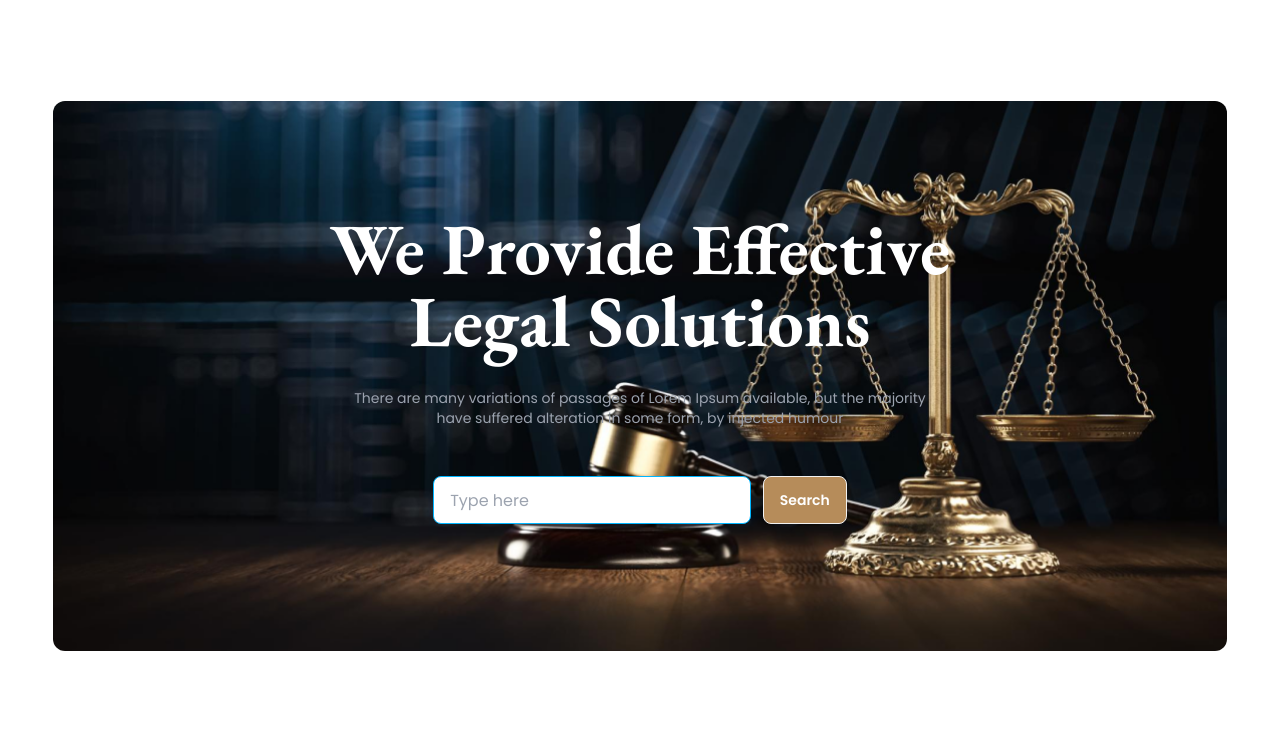
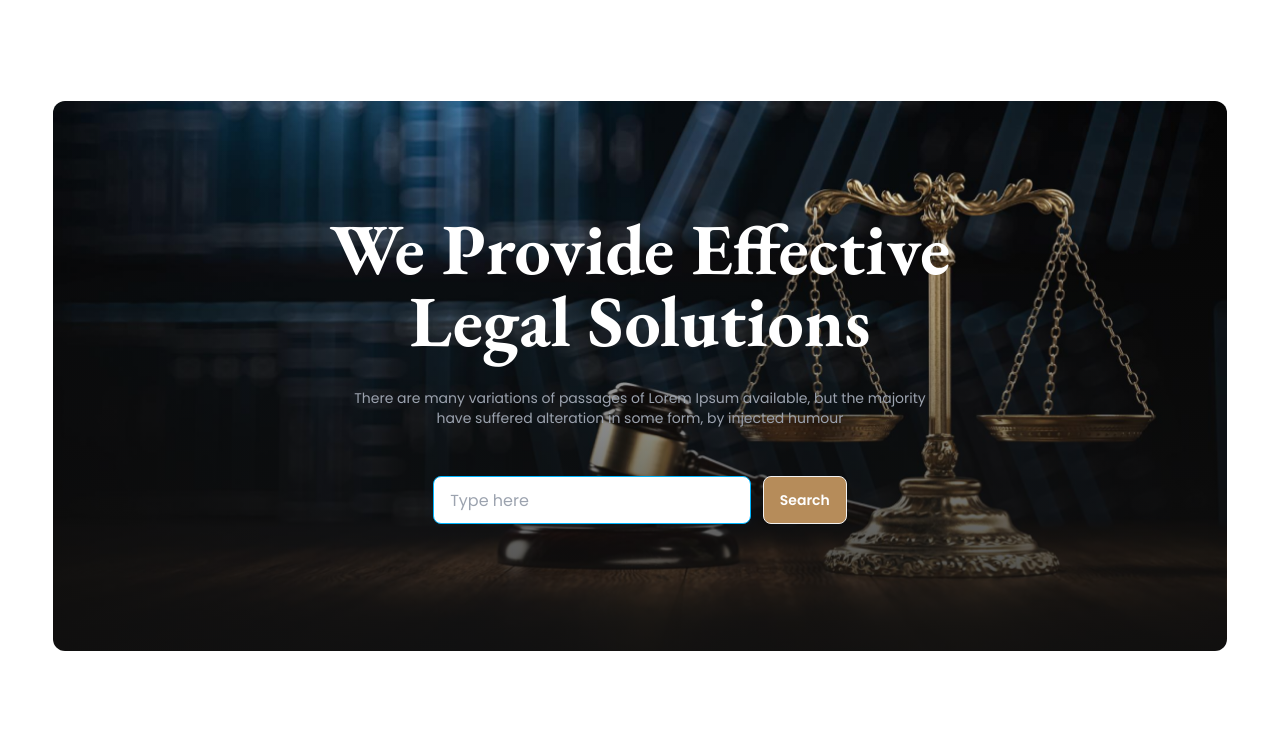
Before and after one commit to MD-MASUD-MIAH/Legal-Solution-Project, a website: page index.html in a window 1280 px wide. Shown: the part 59-800 px from the top of the page. Drawn offline with nearby package versions, Linux system fonts and the light colour scheme; a web font is replaced by a local one.

Commit message:
this is my commit

```diff
--- a/index.html
+++ b/index.html
@@ -39,7 +39,7 @@
 
 .hero{
   /* background: linear-gradient(0.00deg, rgb(16, 16, 16) -19.5%,rgba(16, 16, 16, 0) 100%),url(../images/banner.png);  */
-    background-image: url(images/banner.png);
+    background: linear-gradient(0.00deg, rgb(16, 16, 16) -19.5%,rgba(16, 16, 16, 0) 100%) ,url(images/banner.png);
     max-height: 550px;
     background-repeat: no-repeat;
     background-size:cover;
```
